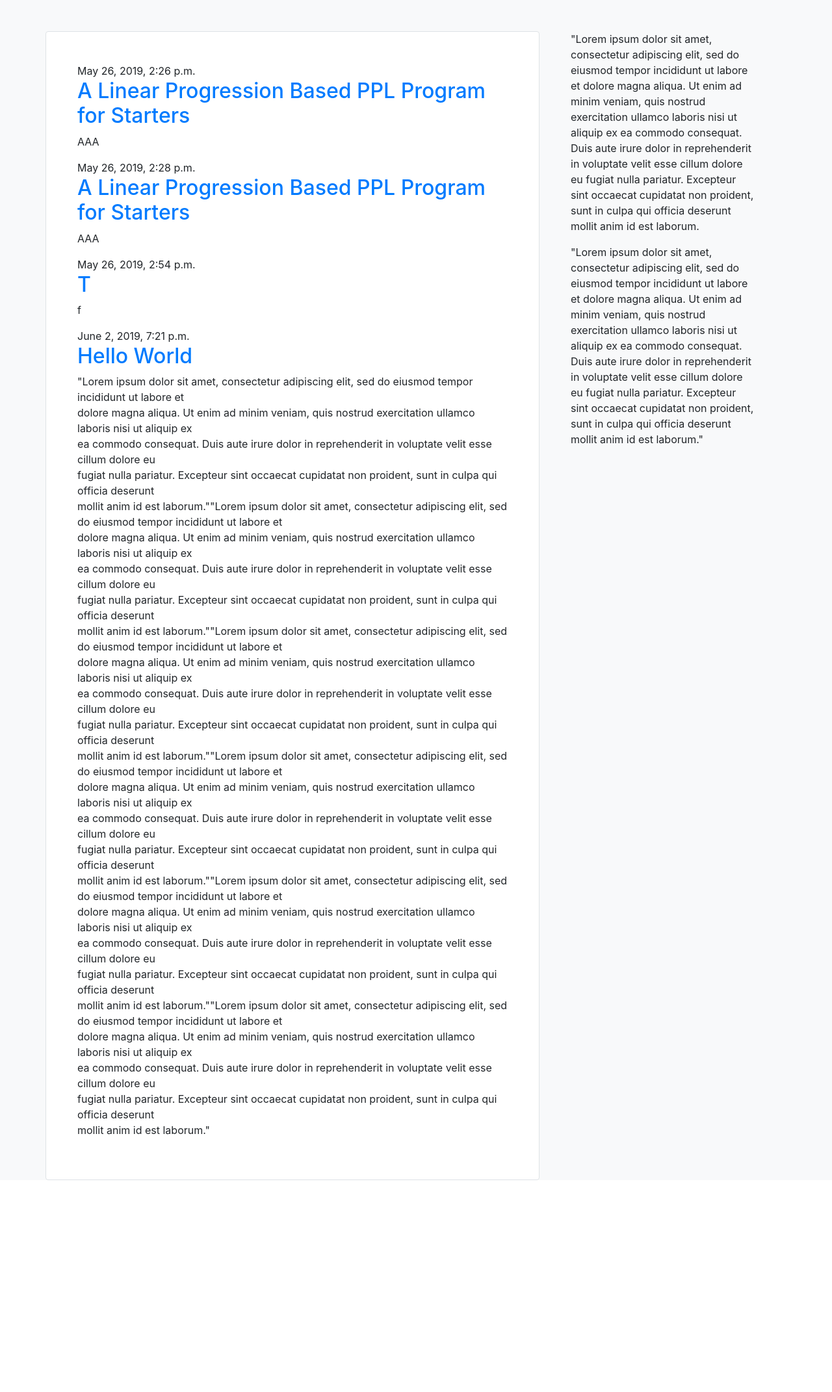
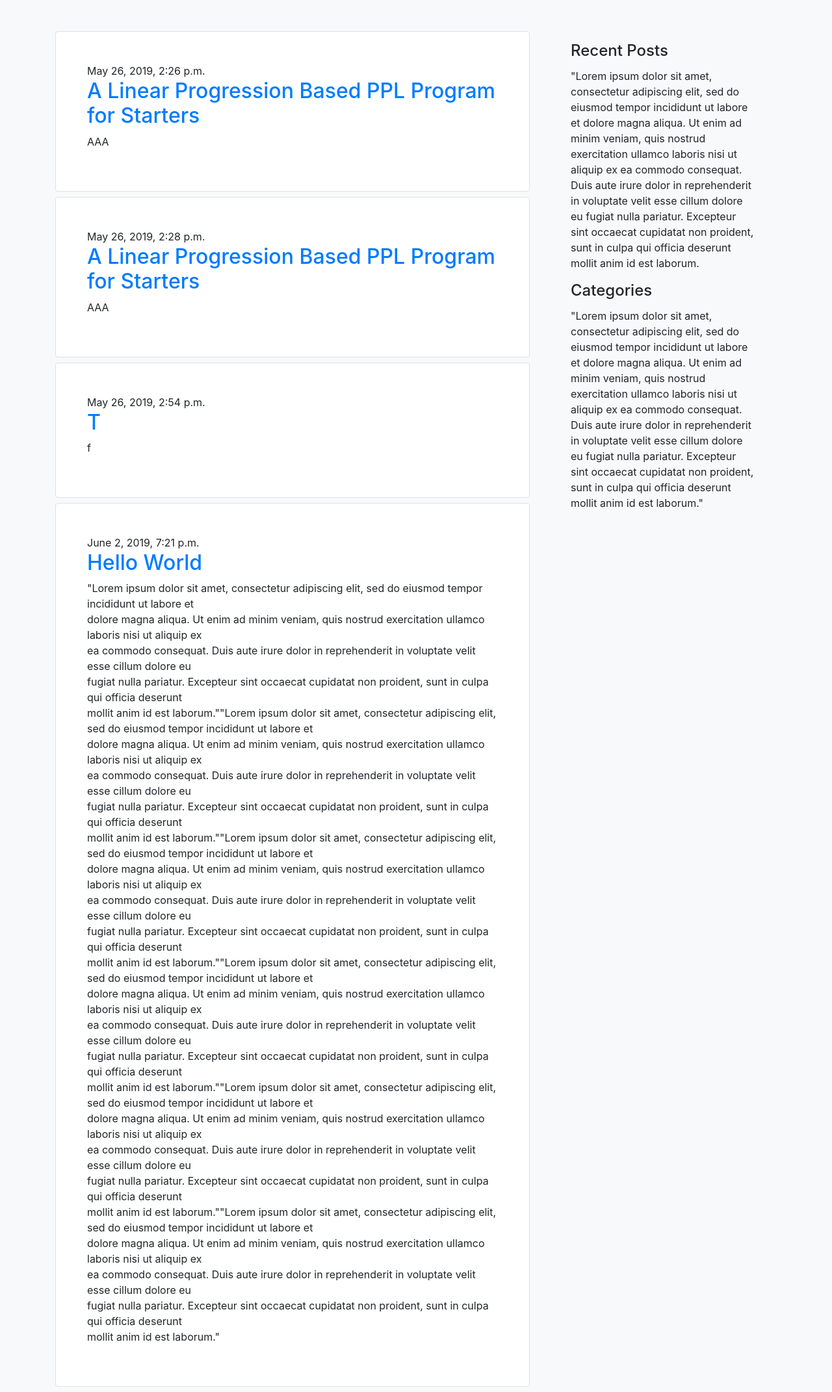
Before and after one commit to piszewc/pszewc, a Django app: page / in a window 1280 px wide. Shown: the part 92-2234 px from the top of the page at 65% size. Before the commit the page ends 1908 px from the top, so only its background shows below. Run offline with Django 3.2, Linux system fonts and the light colour scheme; data comes from the database, SQL or seed files in the repository; some libraries are stand-ins or nearby versions.

Commit message:
Update Template

```diff
--- a/blog/static/css/blog.css
+++ b/blog/static/css/blog.css
@@ -1,3 +1,3 @@
-.nounderline {
+a, a:hover {
   text-decoration: none !important
 }
--- a/blog/templates/blog/base.html
+++ b/blog/templates/blog/base.html
@@ -26,10 +26,10 @@
 
         </a>
         <nav class="my-2 my-md-0 mr-md-3">
-          <a class="p-2 text-dark" href="#">Features</a>
-          <a class="p-2 text-dark" href="#">Enterprise</a>
-          <a class="p-2 text-dark" href="#">Support</a>
-          <a class="p-2 text-dark" href="#">Pricing</a>
+          <a class="p-2 text-dark nounderline bd-toc-link"  href="#">Features</a>
+          <a class="p-2 text-dark nounderline" href="#">Enterprise</a>
+          <a class="p-2 text-dark nounderline" href="#">Support</a>
+          <a class="p-2 text-dark nounderline" href="#">Pricing</a>
         </nav>
       </div>
     </nav>
@@ -42,13 +42,14 @@
       {% endif %}
       <div class="content container">
         <div class="row">
-          <div class="col-8 bg-white rounded border p-5">
+          <div class="col-8">
             {% block content %}
             {% endblock %}
           </div>
 
           <div class="col-4 pl-5 pr-5">
             <p>
+              <h4 class="card-title">Recent Posts</h2>
               "Lorem ipsum dolor sit amet, consectetur adipiscing elit, sed do eiusmod tempor incididunt ut labore et
               dolore magna aliqua. Ut enim ad minim veniam, quis nostrud exercitation ullamco laboris nisi ut aliquip ex
               ea commodo consequat. Duis aute irure dolor in reprehenderit in voluptate velit esse cillum dolore eu
@@ -56,6 +57,7 @@
               mollit anim id est laborum.
             </p>
             <p>
+              <h4 class="card-title">Categories</h2>
               "Lorem ipsum dolor sit amet, consectetur adipiscing elit, sed do eiusmod tempor incididunt ut labore et
               dolore magna aliqua. Ut enim ad minim veniam, quis nostrud exercitation ullamco laboris nisi ut aliquip ex
               ea commodo consequat. Duis aute irure dolor in reprehenderit in voluptate velit esse cillum dolore eu
--- a/blog/templates/blog/post_list.html
+++ b/blog/templates/blog/post_list.html
@@ -2,11 +2,11 @@
 
 {% block content %}
     {% for post in posts %}
-        <div class="post">
+        <div class="post bg-white rounded border p-5 mb-2">
             <div class="date">
                 {{ post.published_date }}
             </div>
-            <h2><a class="nounderline" href="{% url 'post_detail' pk=post.pk %}">{{ post.title }}</a></h1>
+            <h2><a class="nounderline bd-purple bd-toc-link" href="{% url 'post_detail' pk=post.pk %}">{{ post.title }}</a></h1>
             <p>{{ post.text|linebreaksbr }}</p>
         </div>
     {% endfor %}
```
